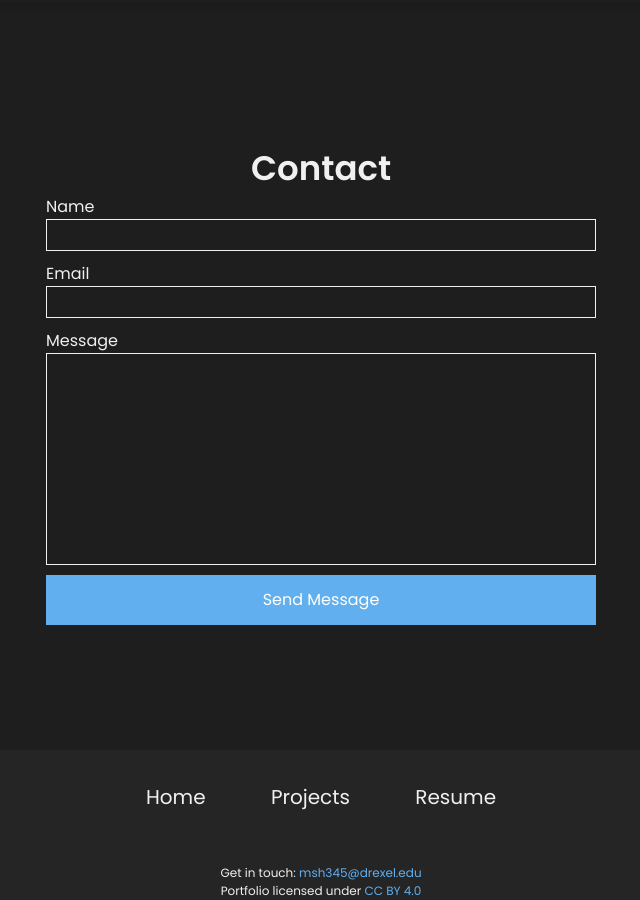
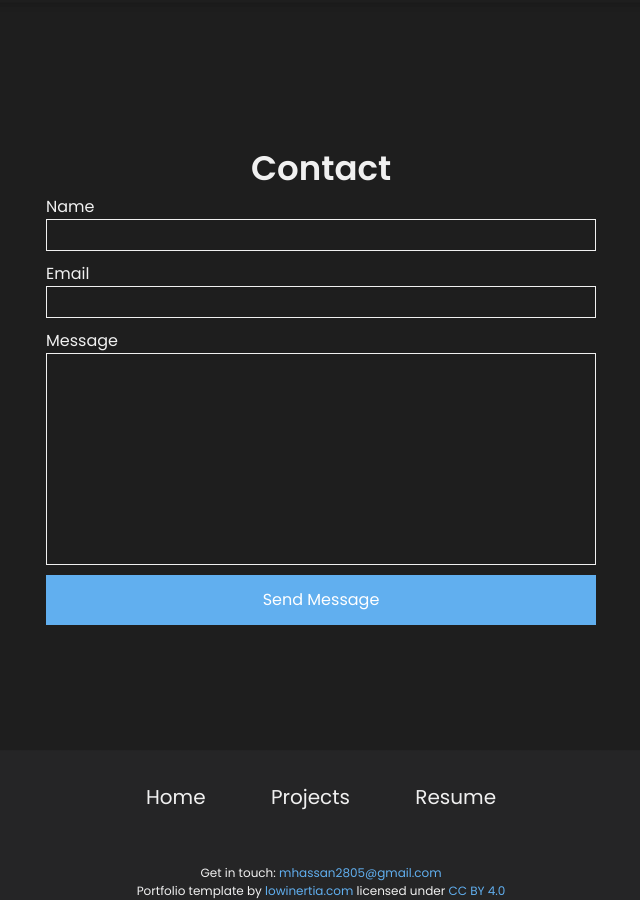
Before and after one commit to MuHasOfficial/MuHasOfficial.github.io, a Jekyll site: the page built from index.html, in a window 1280 px wide and 900 px high, scrolled down 2618 px. Shown: the whole window, without its empty margins (319-959 px from the left). Built offline with Jekyll 4.4.1, drawn with Linux system fonts in a browser that asks for light colours.

Commit message:
Update contact email and portfolio attribution in footer

```diff
--- a/_includes/footer.html
+++ b/_includes/footer.html
@@ -13,7 +13,7 @@
         </div>
     </div>
     <div class="license">
-        <span>Get in touch: <a class="help" href="mailto:mhassan2805@gmail.com">msh345@drexel.edu</a></span>
-         <p>Portfolio licensed under <a href="https://creativecommons.org/licenses/by/4.0/?ref=chooser-v1">CC BY 4.0</a></p>
+        <span>Get in touch: <a class="help" href="mailto:mhassan2805@gmail.com">mhassan2805@gmail.com</a></span>
+        <p>Portfolio template by <a href="https://lowinertia.com" target="_blank" rel="noopener noreferrer">lowinertia.com</a> licensed under <a href="https://creativecommons.org/licenses/by/4.0/?ref=chooser-v1">CC BY 4.0</a></p>
     </div>
 </footer>
```
